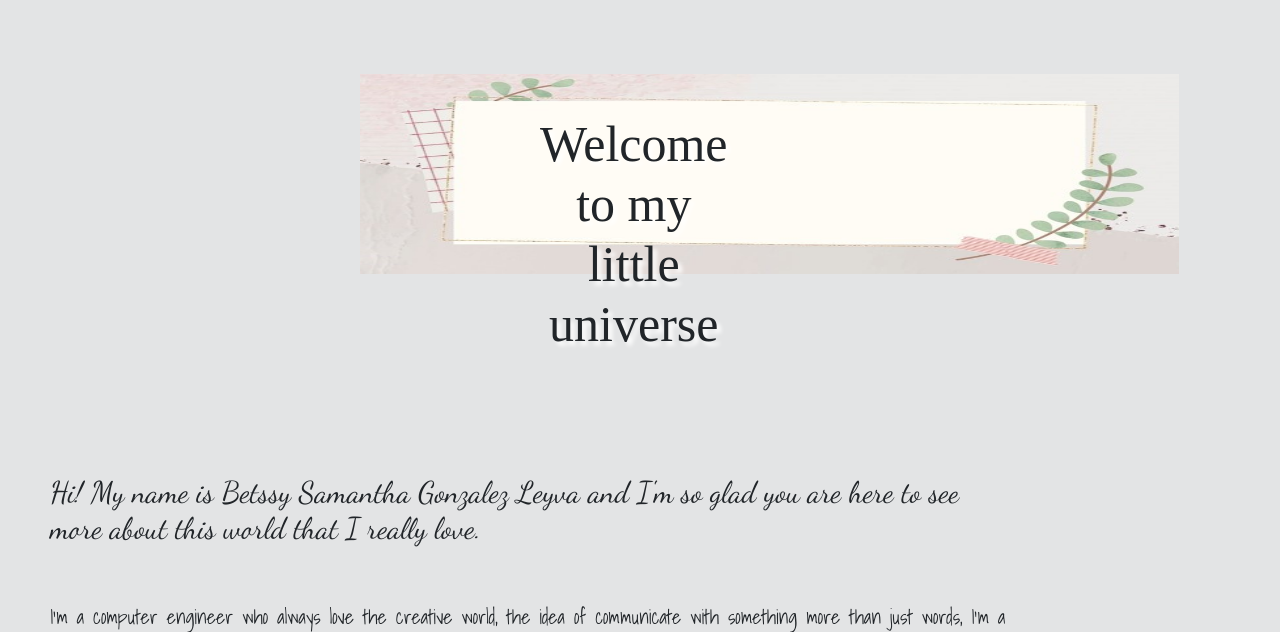
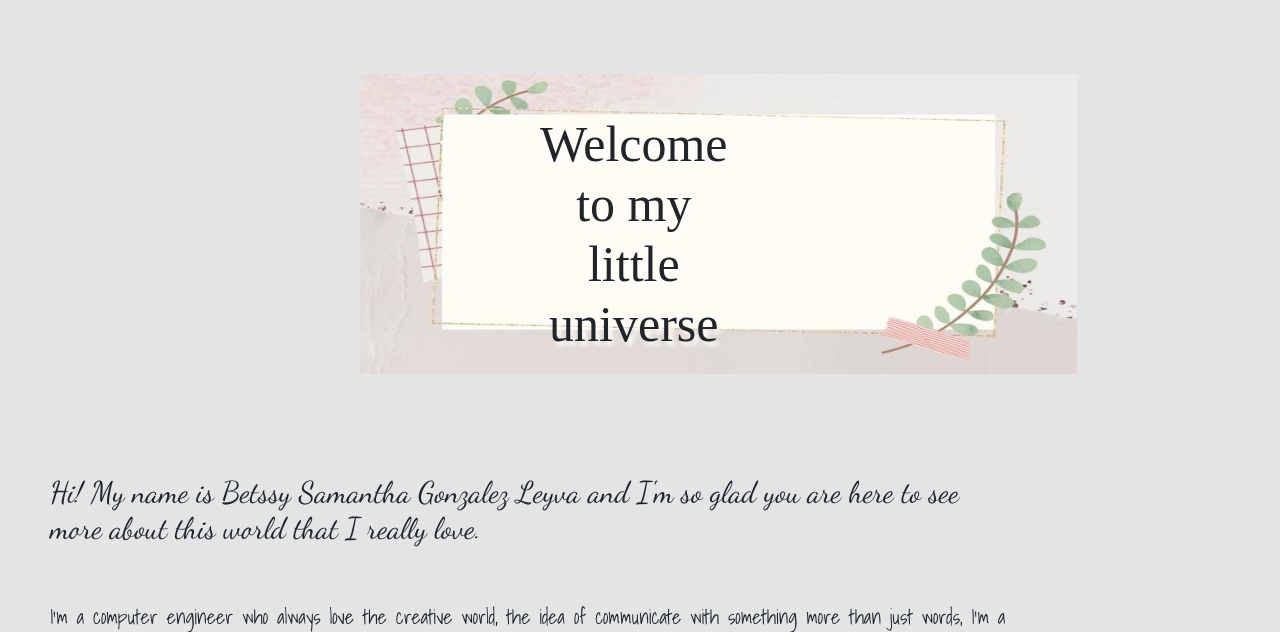
Before and after one commit to samglez-a11/miPortafolio, a Django app: page / in a window 1280 px wide; the page is wider, and only the part inside the window is pictured. Shown: the part 56-688 px from the top of that part. Run offline with Django 4.2, Linux system fonts and the light colour scheme; some libraries are stand-ins or nearby versions; some web fonts are replaced.

Commit message:
Actualizacion

```diff
--- a/miPortafolioApp/static/miPortafolioApp/css/gestion.css
+++ b/miPortafolioApp/static/miPortafolioApp/css/gestion.css
@@ -100,8 +100,8 @@ ul {
 }
 
 .img_head{
-    width: 80%;
-    height: 50%;
+    width: 70%;
+    height: 75%;
 }
 
 .info_pres{
```
